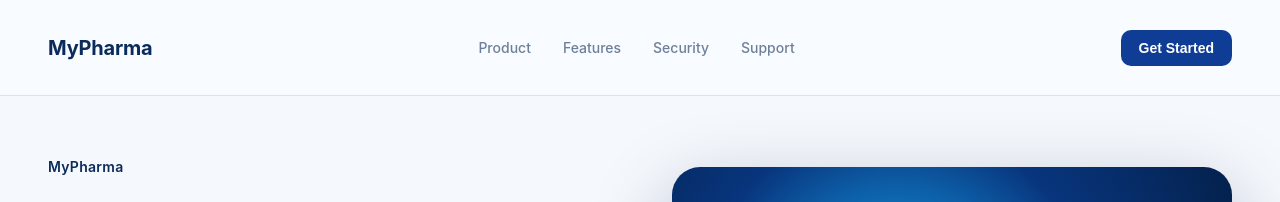
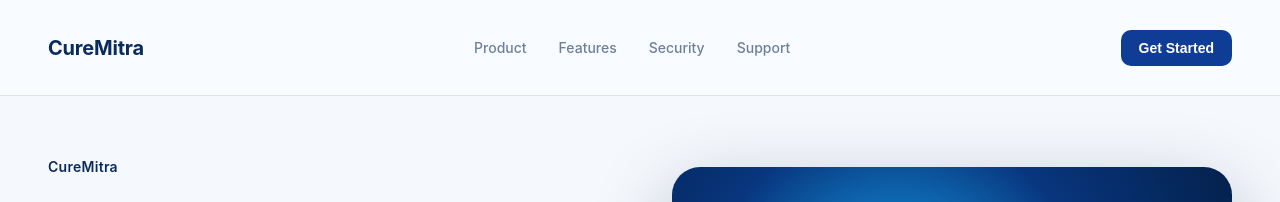
Before and after one commit to shubham8170/mypharmalanding, a Next.js app: page / in a window 1280 px wide. Shown: the top 202 px of the page. Built offline with nearby package versions, Linux system fonts and the light colour scheme.

Commit message:
Rename project from MyPharma to CureMitra, update relevant metadata and links across all pages, and specify Node.js engine version in package.json.

```diff
--- a/app/customer-support/page.jsx
+++ b/app/customer-support/page.jsx
@@ -1,7 +1,7 @@
 import Link from "next/link";
 
 export const metadata = {
-  title: "Customer Support | MyPharma",
+  title: "Customer Support | CureMitra",
 };
 
 export default function CustomerSupportPage() {
@@ -9,7 +9,7 @@ export default function CustomerSupportPage() {
     <main className="subpage">
       <header className="subpage-topbar">
         <div className="container topbar-inner">
-          <Link href="/" className="brand-mark">MyPharma</Link>
+          <Link href="/" className="brand-mark">CureMitra</Link>
           <nav className="top-links">
             <Link href="/">Product</Link>
             <Link href="/features">Features</Link>
@@ -59,7 +59,7 @@ export default function CustomerSupportPage() {
           <h2 className="faq-title">Frequently Asked Questions</h2>
           <div className="faq-list">
             <details>
-              <summary>How do I connect MyPharma to my existing POS system?</summary>
+              <summary>How do I connect CureMitra to my existing POS system?</summary>
               <p>Use the integration wizard in settings and map your billing schema.</p>
             </details>
             <details>
--- a/app/features/page.jsx
+++ b/app/features/page.jsx
@@ -1,7 +1,7 @@
 import Link from "next/link";
 
 export const metadata = {
-  title: "Features | MyPharma",
+  title: "Features | CureMitra",
 };
 
 export default function FeaturesPage() {
@@ -9,7 +9,7 @@ export default function FeaturesPage() {
     <main className="subpage">
       <header className="subpage-topbar">
         <div className="container topbar-inner">
-          <Link href="/" className="brand-mark">MyPharma</Link>
+          <Link href="/" className="brand-mark">CureMitra</Link>
           <nav className="top-links">
             <Link href="/">Product</Link>
             <Link href="/features">Features</Link>
--- a/app/layout.jsx
+++ b/app/layout.jsx
@@ -1,8 +1,8 @@
 import "./globals.css";
 
 export const metadata = {
-  title: "MyPharma",
-  description: "MyPharma landing page",
+  title: "CureMitra",
+  description: "CureMitra landing page",
   icons: {
     icon: [{ url: "/icon.png", type: "image/png", sizes: "32x32" }, { url: "/favicon.ico", type: "image/x-icon" }],
     shortcut: "/favicon.ico",
--- a/app/page.jsx
+++ b/app/page.jsx
@@ -124,7 +124,7 @@ export default function HomePage() {
     <main className="page">
       <header className="topbar">
         <div className="container topbar-inner">
-          <p className="brand-mark">MyPharma</p>
+          <p className="brand-mark">CureMitra</p>
           <nav className="top-links">
             <Link href="/">Product</Link>
             <Link href="/features">Features</Link>
@@ -138,7 +138,7 @@ export default function HomePage() {
       <section className="hero">
         <div className="container hero-grid">
           <div className="hero-copy">
-            <p className="eyebrow">MyPharma</p>
+            <p className="eyebrow">CureMitra</p>
             <h1>Streamline Your Pharmacy &amp; Clinic</h1>
             <p className="subcopy">
               Automate complex billing workflows with clinical-grade OCR. Reduce
@@ -262,7 +262,7 @@ export default function HomePage() {
       <footer className="footer">
         <div className="container footer-grid">
           <div className="brand">
-            <h5>MyPharma</h5>
+            <h5>CureMitra</h5>
             <p>
               Smart OCR and billing for the modern healthcare facility.
               Precision engineering for clinical excellence.
--- a/app/security/page.jsx
+++ b/app/security/page.jsx
@@ -1,7 +1,7 @@
 import Link from "next/link";
 
 export const metadata = {
-  title: "Security | MyPharma",
+  title: "Security | CureMitra",
 };
 
 export default function SecurityPage() {
@@ -9,7 +9,7 @@ export default function SecurityPage() {
     <main className="subpage">
       <header className="subpage-topbar">
         <div className="container topbar-inner">
-          <Link href="/" className="brand-mark">MyPharma</Link>
+          <Link href="/" className="brand-mark">CureMitra</Link>
           <nav className="top-links">
             <Link href="/">Product</Link>
             <Link href="/features">Features</Link>
--- a/package.json
+++ b/package.json
@@ -1,7 +1,10 @@
 {
-  "name": "mypharmalandingpage",
+  "name": "curemitra-landingpage",
   "version": "1.0.0",
   "private": true,
+  "engines": {
+    "node": ">=20.0.0"
+  },
   "scripts": {
     "dev": "next dev",
     "build": "next build",
```
Also changed, not shown: app/privacy-policy/page.jsx (+4 -4 lines), 2 other files (tests, documents, lock files or other folders).
